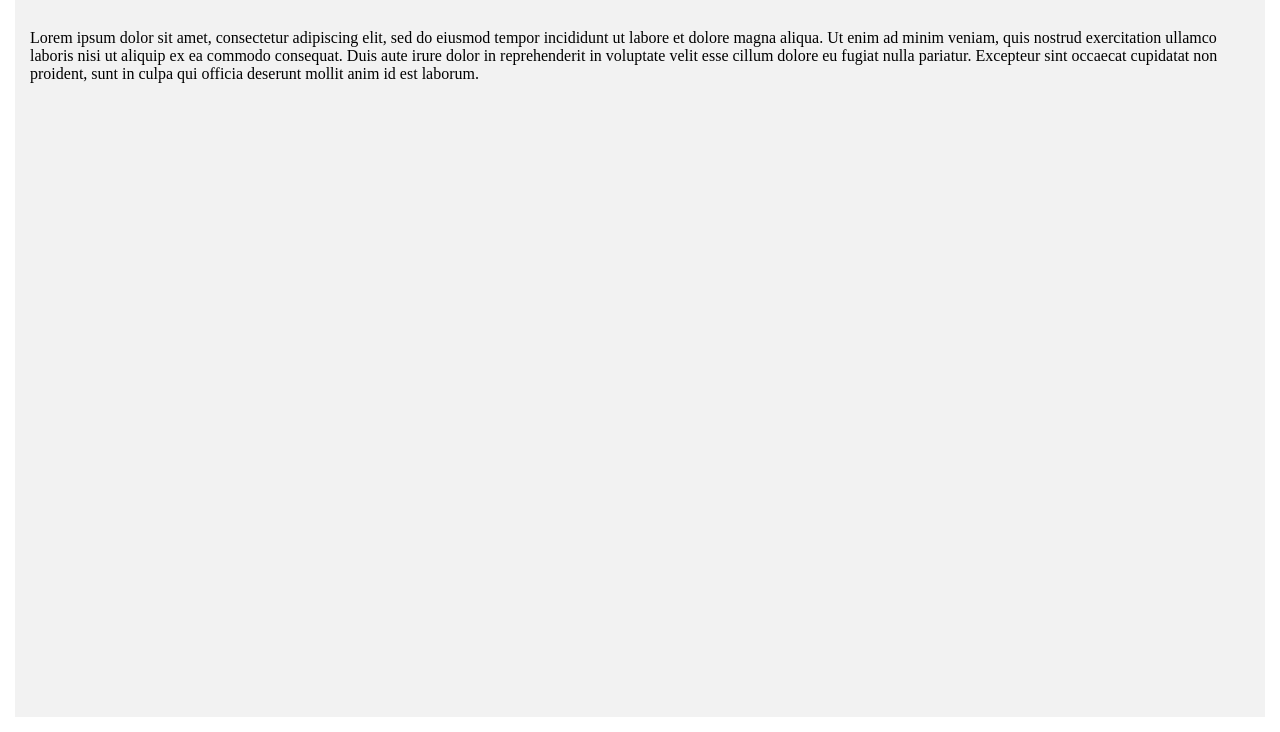
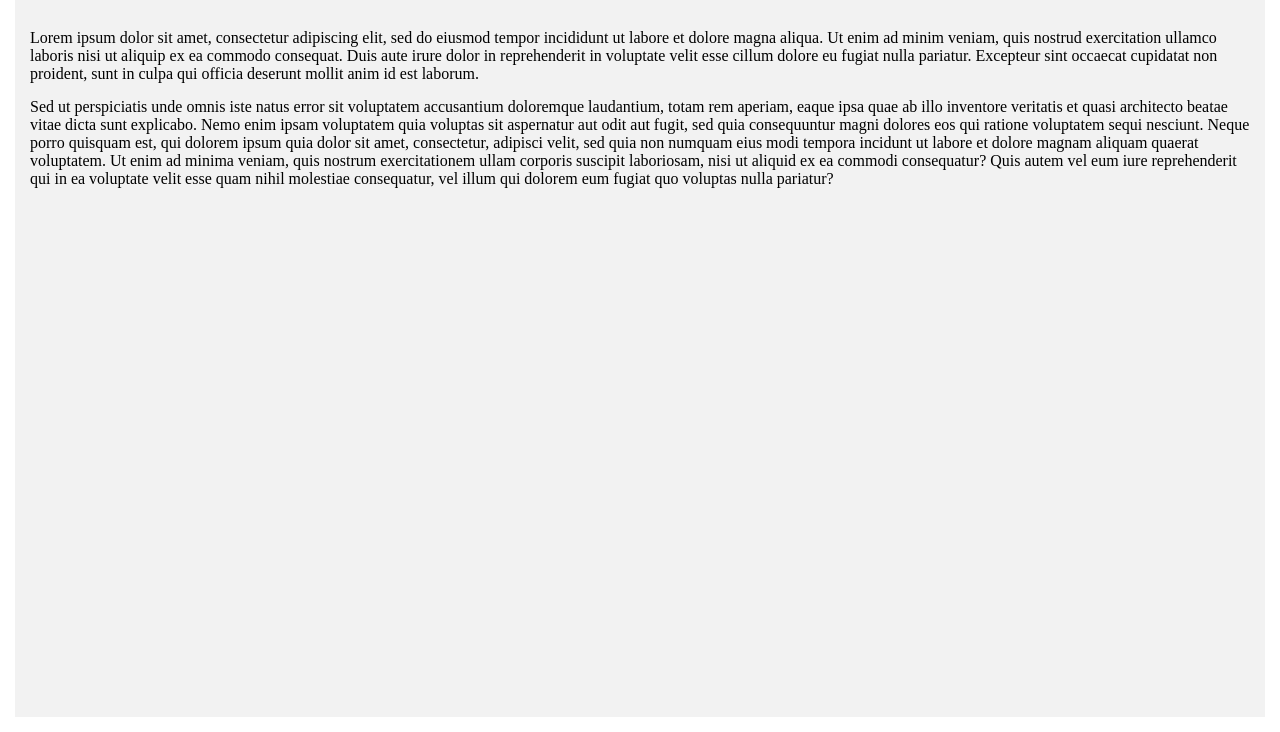
Before and after one commit to alanespinet/git-fetch-and-branches, a plain HTML site: page index.html in a window 1280 px wide. Shown: the part 68-800 px from the top of the page. Drawn offline with Linux system fonts and the light colour scheme.

Commit message:
Added Last Text

```diff
--- a/index.html
+++ b/index.html
@@ -14,6 +14,8 @@
     <div class="content__data">
       <h1>Git Branches Test</h1>
       <p>Lorem ipsum dolor sit amet, consectetur adipiscing elit, sed do eiusmod tempor incididunt ut labore et dolore magna aliqua. Ut enim ad minim veniam, quis nostrud exercitation ullamco laboris nisi ut aliquip ex ea commodo consequat. Duis aute irure dolor in reprehenderit in voluptate velit esse cillum dolore eu fugiat nulla pariatur. Excepteur sint occaecat cupidatat non proident, sunt in culpa qui officia deserunt mollit anim id est laborum.</p>
+
+      <p>Sed ut perspiciatis unde omnis iste natus error sit voluptatem accusantium doloremque laudantium, totam rem aperiam, eaque ipsa quae ab illo inventore veritatis et quasi architecto beatae vitae dicta sunt explicabo. Nemo enim ipsam voluptatem quia voluptas sit aspernatur aut odit aut fugit, sed quia consequuntur magni dolores eos qui ratione voluptatem sequi nesciunt. Neque porro quisquam est, qui dolorem ipsum quia dolor sit amet, consectetur, adipisci velit, sed quia non numquam eius modi tempora incidunt ut labore et dolore magnam aliquam quaerat voluptatem. Ut enim ad minima veniam, quis nostrum exercitationem ullam corporis suscipit laboriosam, nisi ut aliquid ex ea commodi consequatur? Quis autem vel eum iure reprehenderit qui in ea voluptate velit esse quam nihil molestiae consequatur, vel illum qui dolorem eum fugiat quo voluptas nulla pariatur?</p>
     </div>
   </div>
 </body>
--- a/styles.css
+++ b/styles.css
@@ -6,6 +6,10 @@
 
 h1, p {
   padding: 15px;
+}
+
+p {
+  padding-bottom: 0;
 }
 
 .content {
```
